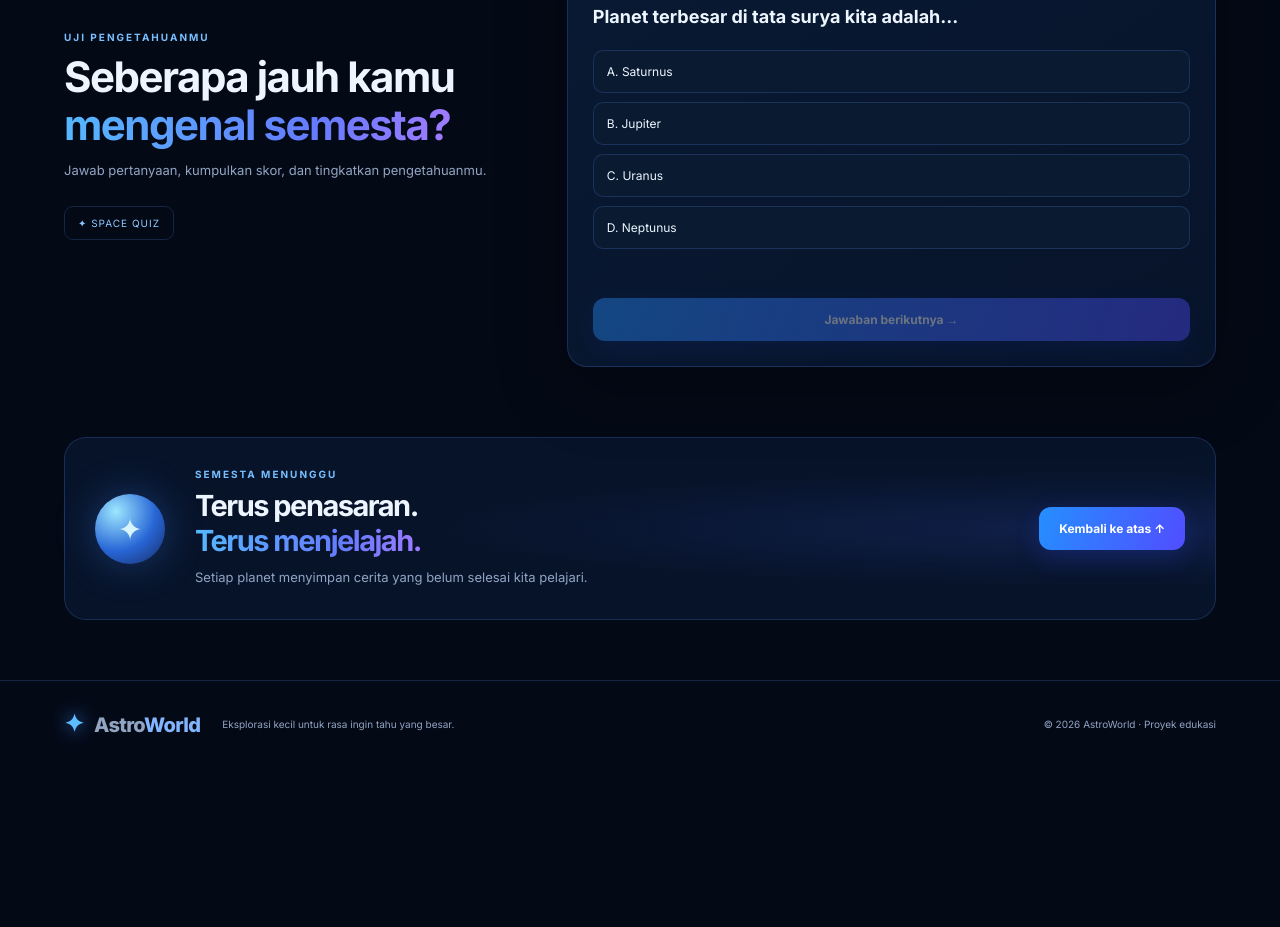
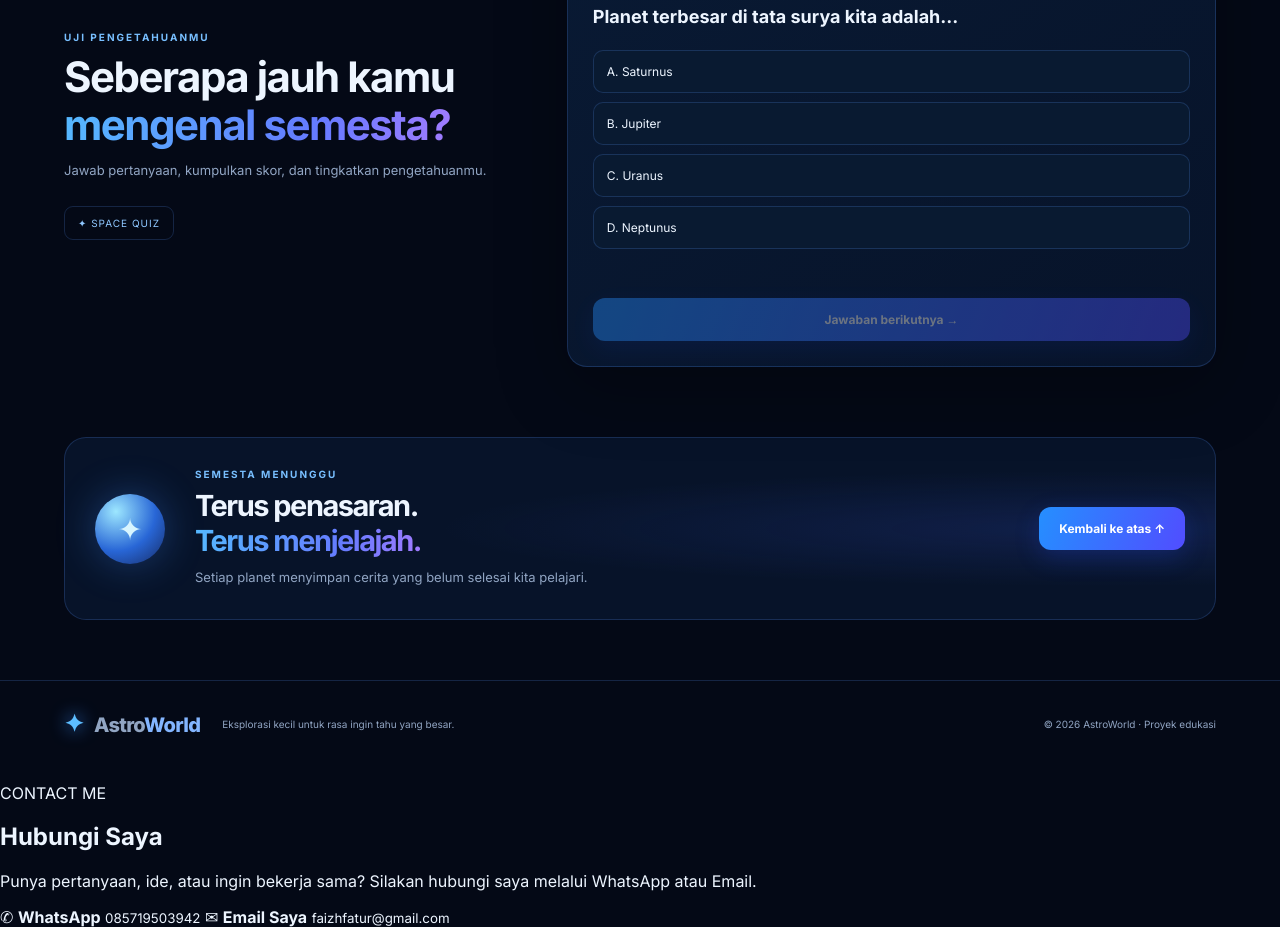
Before and after one commit to faizh21/faizh, a plain HTML site: page index.html in a window 1280 px wide. Shown: the part 2547-3474 px from the top of the page. Before the commit the page ends 3314 px from the top, so only its background shows below. Drawn offline with Linux system fonts and the light colour scheme.

Commit message:
Update index.html

```diff
--- a/index.html
+++ b/index.html
@@ -127,5 +127,47 @@
     <div class="dialog-content"><div class="eyebrow">PROFIL PLANET</div><h2 id="dialogName">Bumi</h2><p id="dialogSummary"></p><div class="dialog-stats" id="dialogStats"></div><h3>Fakta menarik</h3><ul id="dialogFacts"></ul></div>
   </dialog>
   <script src="script.js"></script>
+
+<!-- BAGIAN HUBUNGI SAYA -->
+<section id="contact" class="contact-section">
+  <div class="contact-container">
+    <p class="contact-label">CONTACT ME</p>
+
+    <h2>Hubungi Saya</h2>
+
+    <p class="contact-description">
+      Punya pertanyaan, ide, atau ingin bekerja sama?
+      Silakan hubungi saya melalui WhatsApp atau Email.
+    </p>
+
+    <div class="contact-buttons">
+      <!-- Tombol WhatsApp -->
+      <a
+        href="https://wa.me/6285719503942"
+        class="contact-btn whatsapp"
+        target="_blank"
+        rel="noopener noreferrer"
+      >
+        <span class="contact-icon">✆</span>
+        <span>
+          <strong>WhatsApp</strong>
+          <small>085719503942</small>
+        </span>
+      </a>
+
+      <!-- Tombol Email -->
+      <a
+        href="mailto:faizhfatur@gmail.com"
+        class="contact-btn email"
+      >
+        <span class="contact-icon">✉</span>
+        <span>
+          <strong>Email Saya</strong>
+          <small>faizhfatur@gmail.com</small>
+        </span>
+      </a>
+    </div>
+  </div>
+</section>
 </body>
 </html>
```
